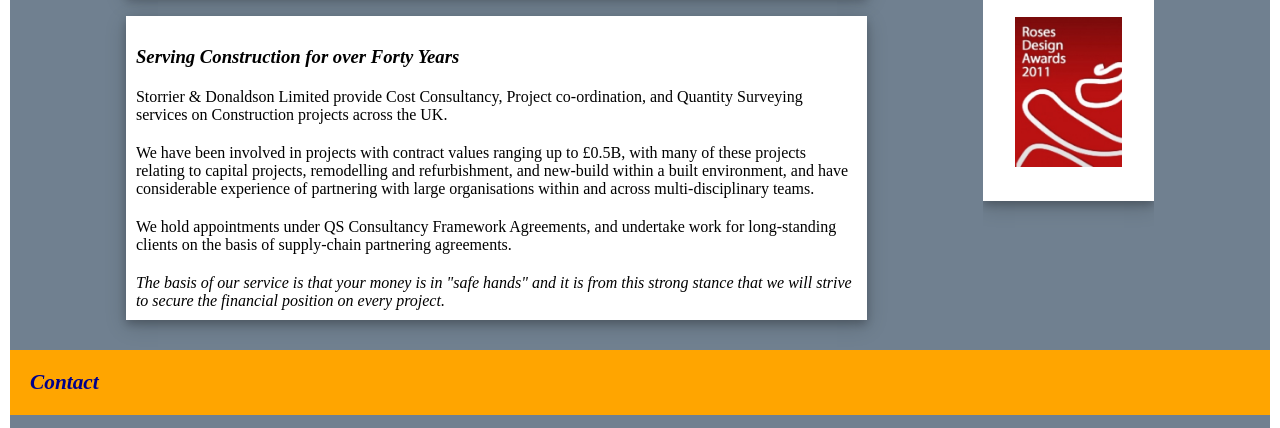
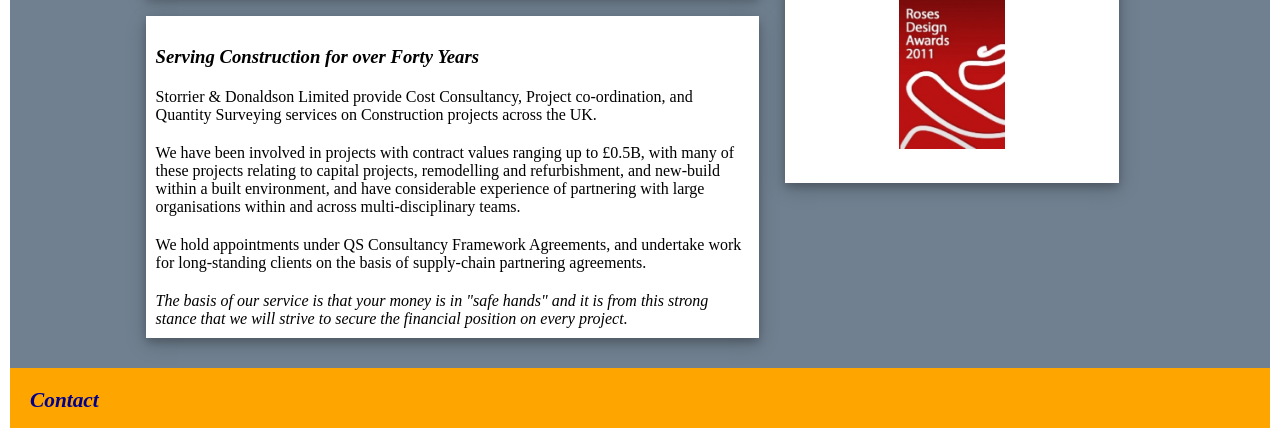
Before and after one commit to dc27/dc27.github.io, a plain HTML site: page storrier.html in a window 1280 px wide. Shown: the part 283-711 px from the top of the page. Drawn offline with Linux system fonts and the light colour scheme.

Commit message:
optimising layout

```diff
--- a/storrier.css
+++ b/storrier.css
@@ -76,7 +76,7 @@ p {
     flex-basis: 65%;
     float:left;
     background-color: slategray;
-    padding: 0px 0px 0px 0px;
+    padding: 0px 0px 0px 10px;
 }
 .col.blank {
     overflow-y: hidden;
@@ -87,10 +87,9 @@ p {
 }
 
 .col.right {
-    overflow:hidden;
     float:right;
     text-align:center;
-    flex-basis: 15%;
+    flex-basis: 35%;
     background-color: slategray;
     color: black;
 }
@@ -132,6 +131,7 @@ p {
     height: inherit;
     padding: 0px 0px 30px 0px;
     background-color: slategray;
+    gap: 2%;
 }
 .container:after {
     content: "";
--- a/storrier.html
+++ b/storrier.html
@@ -22,7 +22,7 @@
   </div>
   <div class = "content">
     <div class="container">
-      <div class = "col blank">
+      <div class="col blank">
       </div>
       <div class="col left">
         <div class="card">
@@ -39,8 +39,6 @@
         </div>
       </div>
 
-      <div class = "col blank">
-      </div>
 
       <div class = "col right">
       <p>
```
